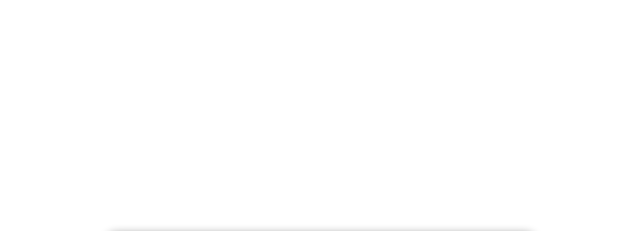
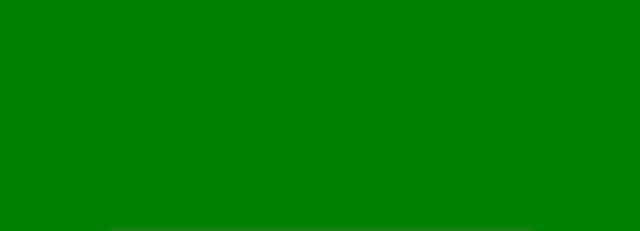
Before and after one commit to Shabeena-18/Stop-Watch, a plain HTML site: page index.html in a window 1280 px wide. Shown: the part 20-251 px from the top of the page, without its empty margins (319-959 px from the left). Drawn offline with Linux system fonts and the light colour scheme.

Commit message:
Change background color from dark-blue to green

```diff
--- a/style.css
+++ b/style.css
@@ -3,7 +3,7 @@ body{
     margin:0;
     padding:0;
     font-family:Arial, Helvetica, sans-serif;
-    background:dark-blue;
+    background-color:green;
     display:flex;
     justify-content:center;
     align-items:center;
```
